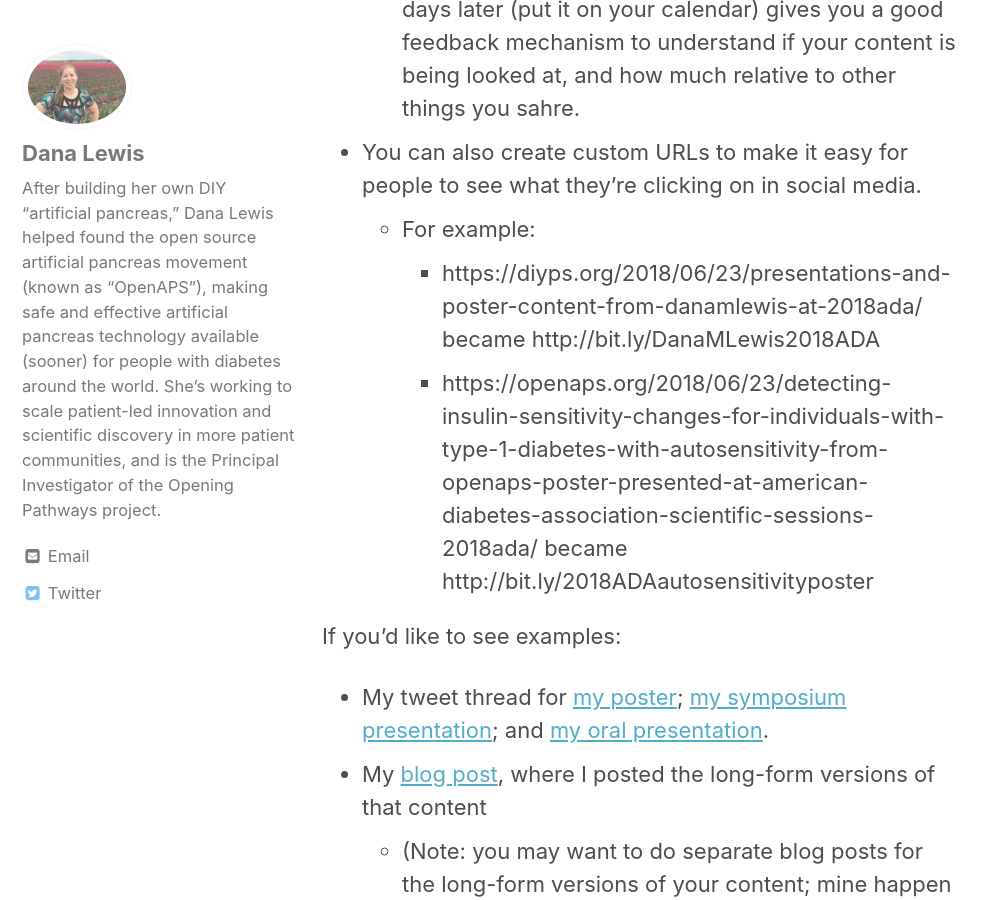
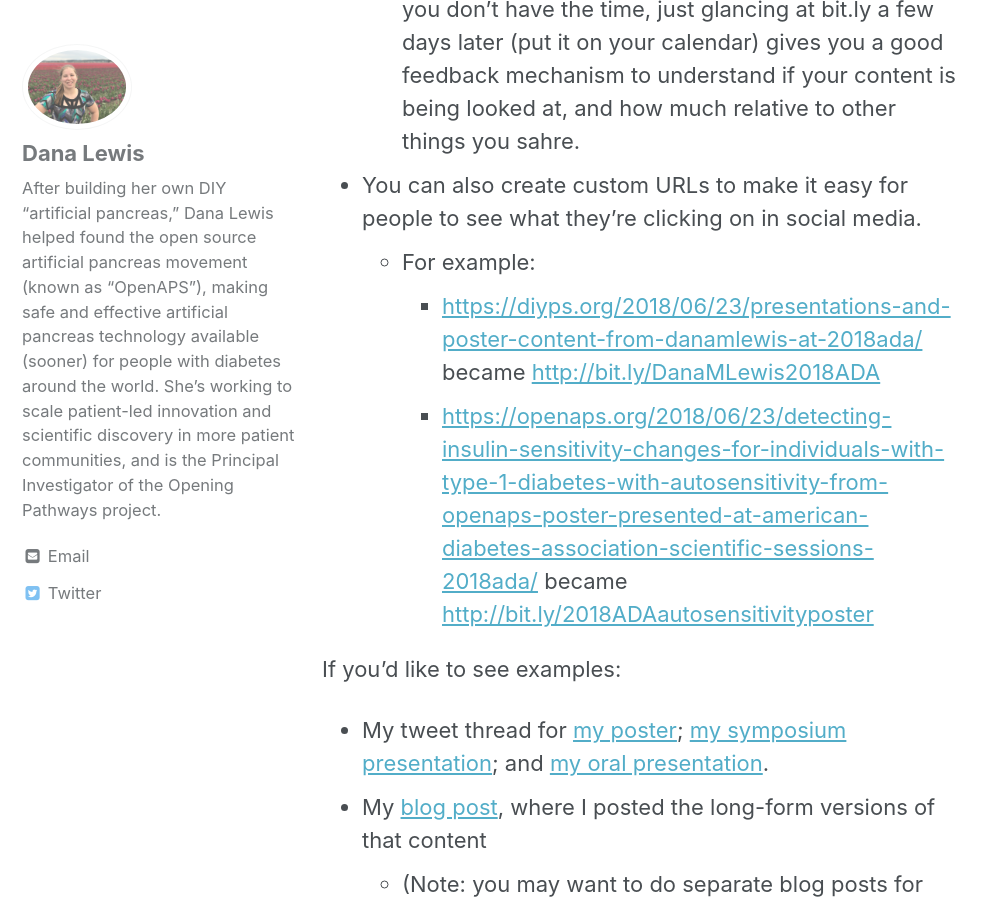
Before and after one commit to opening-pathways/website, a Jekyll site: the page built from _posts/2018-07-09-spreading-scientific-knowledge.md, in a window 1280 px wide and 900 px high, scrolled down 4830 px. Shown: the whole window, without its empty margins (0-995 px from the left). Built offline with Jekyll 4.4.1, drawn with Linux system fonts in a browser that asks for light colours; some of the changed lines change nothing that is shown.

Commit message:
Hyperlink links and add spacing to image

```diff
--- a/_posts/2018-07-09-spreading-scientific-knowledge.md
+++ b/_posts/2018-07-09-spreading-scientific-knowledge.md
@@ -29,7 +29,7 @@ But in the last two years, I wanted to do even more to share our content, encour
 
 There are different ways to accomplish this, but this was my formula with #2018ADA for poster and oral/symposium presentations:
 
-<img src="/assets/img/DanaMLewis_scientific_sharing_methods.jpg" width="258" height="600" align="left" hspace="20" alt="Dana's approach for sharing">
+<img src="/assets/img/DanaMLewis_scientific_sharing_methods.jpg" width="258" height="600" align="left" hspace="50" alt="Dana's approach for sharing">
 
 **Poster:**
 * Develop poster content (review and revise for readability)
@@ -38,6 +38,7 @@ There are different ways to accomplish this, but this was my formula with #2018A
 * Convert to a Twitter thread (threaded, linked tweets of key points)
 
 When the embargo lifts: post your blog post; add the link of the blog post in the first tweet of your Twitter thread along with a picture of your poster; post your Twitter thread [(see example)](https://twitter.com/danamlewis/status/1010527139249246208)!
+
 
 **Oral or Symposium Presentation:**
 * Develop visual slides
@@ -59,8 +60,8 @@ After the presentation: post the blog; and add that link to the top of the threa
   * You can use other things like Google Analytics, but if you don’t have the time, just glancing at bit.ly a few days later (put it on your calendar) gives you a good feedback mechanism to understand if your content is being looked at, and how much relative to other things you sahre.
 * You can also create custom URLs to make it easy for people to see what they’re clicking on in social media.
   *  For example:
-     *  https://diyps.org/2018/06/23/presentations-and-poster-content-from-danamlewis-at-2018ada/ became http://bit.ly/DanaMLewis2018ADA
-     *  https://openaps.org/2018/06/23/detecting-insulin-sensitivity-changes-for-individuals-with-type-1-diabetes-with-autosensitivity-from-openaps-poster-presented-at-american-diabetes-association-scientific-sessions-2018ada/ became http://bit.ly/2018ADAautosensitivityposter
+     *  [https://diyps.org/2018/06/23/presentations-and-poster-content-from-danamlewis-at-2018ada/](https://diyps.org/2018/06/23/presentations-and-poster-content-from-danamlewis-at-2018ada/) became [http://bit.ly/DanaMLewis2018ADA](http://bit.ly/DanaMLewis2018ADA)
+     *  [https://openaps.org/2018/06/23/detecting-insulin-sensitivity-changes-for-individuals-with-type-1-diabetes-with-autosensitivity-from-openaps-poster-presented-at-american-diabetes-association-scientific-sessions-2018ada/](https://openaps.org/2018/06/23/detecting-insulin-sensitivity-changes-for-individuals-with-type-1-diabetes-with-autosensitivity-from-openaps-poster-presented-at-american-diabetes-association-scientific-sessions-2018ada/) became [http://bit.ly/2018ADAautosensitivityposter](http://bit.ly/2018ADAautosensitivityposter )
 
 If you’d like to see examples:
 * My tweet thread for [my poster](https://twitter.com/danamlewis/status/1010527139249246208); [my symposium presentation](https://twitter.com/danamlewis/status/1010609260798103552); and [my oral presentation](https://twitter.com/danamlewis/status/1011373216215035905).
```
